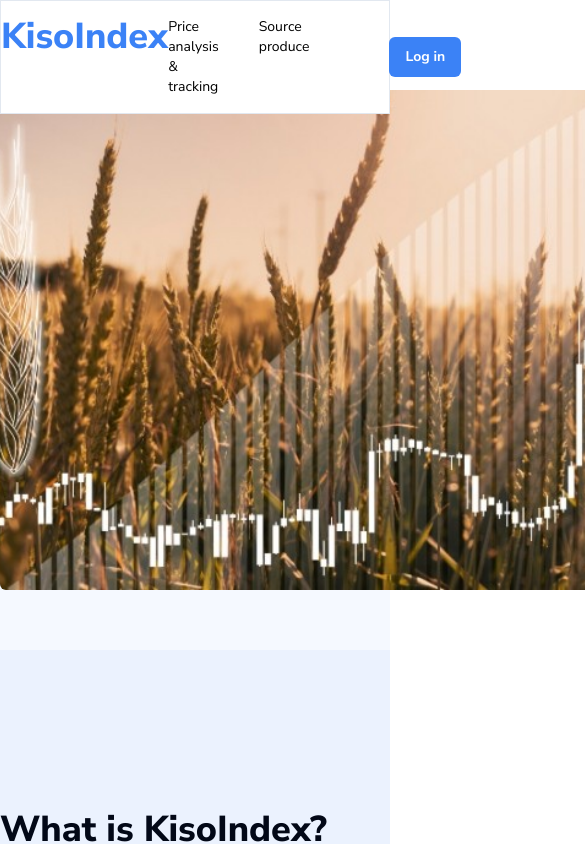
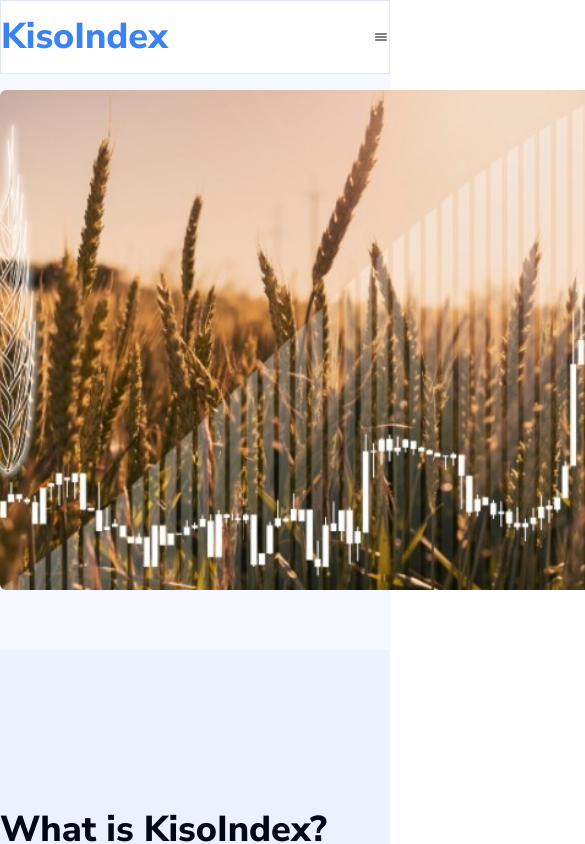
Before and after one commit to OpiniIsaac/kisofresh-frontEnd, a Next.js app: page / in a window 390 px wide. Shown: the top 844 px of the page, 585 px wide, since content can reach past the window. Built offline with nearby package versions, Linux system fonts and the light colour scheme.

Commit message:
local commit

```diff
--- a/components/Header.tsx
+++ b/components/Header.tsx
@@ -5,6 +5,7 @@ import Container from "./Container";
 import Link from "next/link";
 import clsx from "clsx";
 import { usePathname } from "next/navigation";
+import { IoIosMenu } from "react-icons/io";
 
 interface NavLink {
   title: string;
@@ -65,8 +66,8 @@ export default function Header() {
                     className={clsx(
                       `${
                         isScrolled
-                          ? "relative hover:text-white transition-all ease-in-out before:transition-[width] before:ease-in-out before:duration-700 before:absolute before:bg-white before:origin-center before:h-[1px] before:w-0 hover:before:w-[50%] before:bottom-0 before:left-[50%] after:transition-[width] after:ease-in-out after:duration-700 after:absolute after:bg-white after:origin-center after:h-[1px] after:w-0 hover:after:w-[50%] after:bottom-0 after:right-[50%]"
-                          : "relative hover:text-black transition-all ease-in-out before:transition-[width] before:ease-in-out before:duration-700 before:absolute before:bg-gray-400 before:origin-center before:h-[1px] before:w-0 hover:before:w-[50%] before:bottom-0 before:left-[50%] after:transition-[width] after:ease-in-out after:duration-700 after:absolute after:bg-gray-400 after:origin-center after:h-[1px] after:w-0 hover:after:w-[50%] after:bottom-0 after:right-[50%]"
+                          ? "relative hover:text-white transition-all ease-in-out before:transition-[width] before:ease-in-out before:duration-700 before:absolute before:bg-white before:origin-center before:h-[1px] before:w-0 hover:before:w-[50%] before:bottom-0 before:left-[50%] after:transition-[width] after:ease-in-out after:duration-700 after:absolute after:bg-white after:origin-center after:h-[1px] after:w-0 hover:after:w-[50%] after:bottom-0 after:right-[50%] hidden md:block"
+                          : "relative hover:text-black transition-all ease-in-out before:transition-[width] before:ease-in-out before:duration-700 before:absolute before:bg-gray-400 before:origin-center before:h-[1px] before:w-0 hover:before:w-[50%] before:bottom-0 before:left-[50%] after:transition-[width] after:ease-in-out after:duration-700 after:absolute after:bg-gray-400 after:origin-center after:h-[1px] after:w-0 hover:after:w-[50%] after:bottom-0 after:right-[50%] hidden md:block"
                       }`,
                       {
                         "underline underline-offset-[4px] u ":
@@ -79,7 +80,7 @@ export default function Header() {
                 ))}
               </nav>
               {/*The button below will navigate to the auth route on which the user will find login page, no need for signup button as there will be option to sign up on login page, two buttons looked ugly  */}
-              <Link href="/login">
+              <Link href="/login" className="hidden md:block">
                 <div className="bg-white"></div>
                 <Button
                   className={`"" ${
@@ -91,6 +92,7 @@ export default function Header() {
                   Log in
                 </Button>
               </Link>
+              <IoIosMenu className="block md:hidden"/>
             </div>
           </div>
           {/* <p className="text-lg text-gray-500">
--- a/components/HeroCard.tsx
+++ b/components/HeroCard.tsx
@@ -1,6 +1,4 @@
-"use client";
 import Image from "next/image";
-import React,{useState} from "react";
 
 type HeroCardProps = {
   details: {
@@ -12,8 +10,7 @@ type HeroCardProps = {
 
 export default function HeroCard({ details }: HeroCardProps) {
   const { image, title, desc } = details;
-  const [clicked,clicking] = useState(false);
-  const handleClick = () => clicking(true);
+
 
   return (
     <div className="flex cursor-grab ">
@@ -25,8 +22,10 @@ export default function HeroCard({ details }: HeroCardProps) {
         className="w-full h-[500px] max-w-[700px] object-cover object-center rounded-md"
       />
       <div className="flex flex-col justify-center max-w-[500px] ps-40">
-        <h1 className="text-4xl font-extrabold pb-4 ">{title}</h1>
-        <p>{desc}</p>
+        <h1 className="text-4xl font-extrabold pb-4 hidden md:block">
+          {title}
+        </h1>
+        <p className="hidden md:block">{desc}</p>
       </div>
     </div>
   );
--- a/package.json
+++ b/package.json
@@ -18,6 +18,7 @@
     "next": "14.2.2",
     "react": "^18",
     "react-dom": "^18",
+    "react-icons": "^5.1.0",
     "tailwind-merge": "^2.2.2",
     "tailwindcss-animate": "^1.0.7"
   },
```
Also changed, not shown: 1 other file (tests, documents, lock files or other folders).
